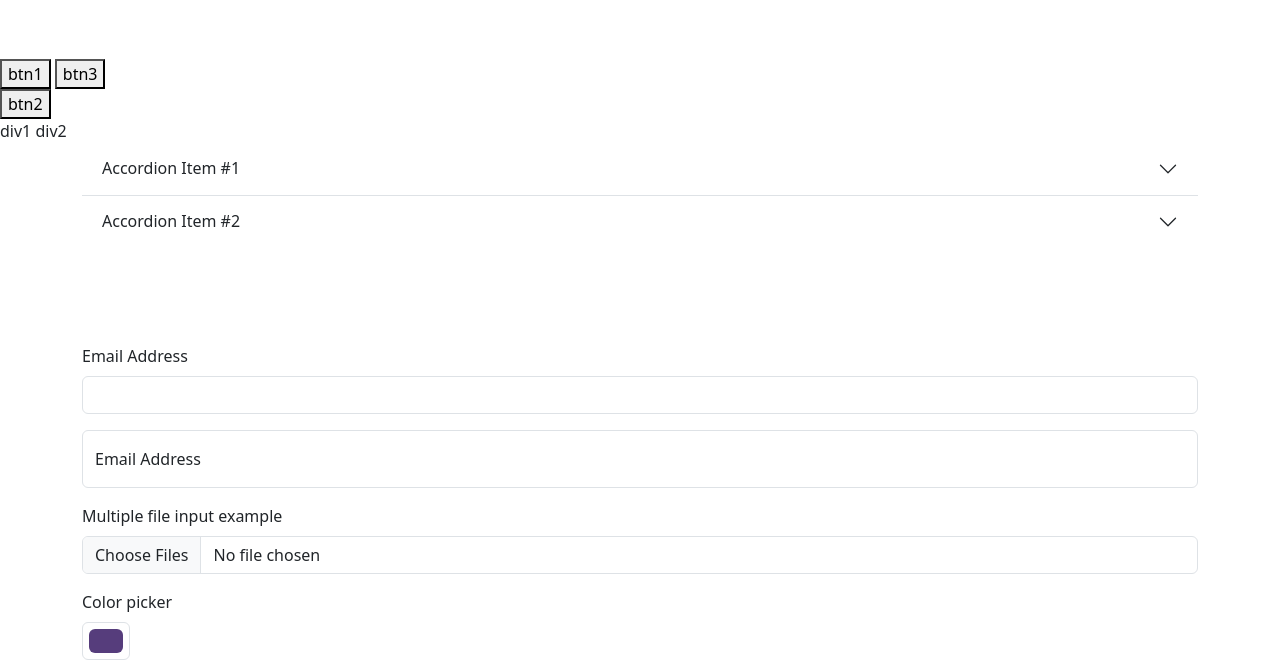
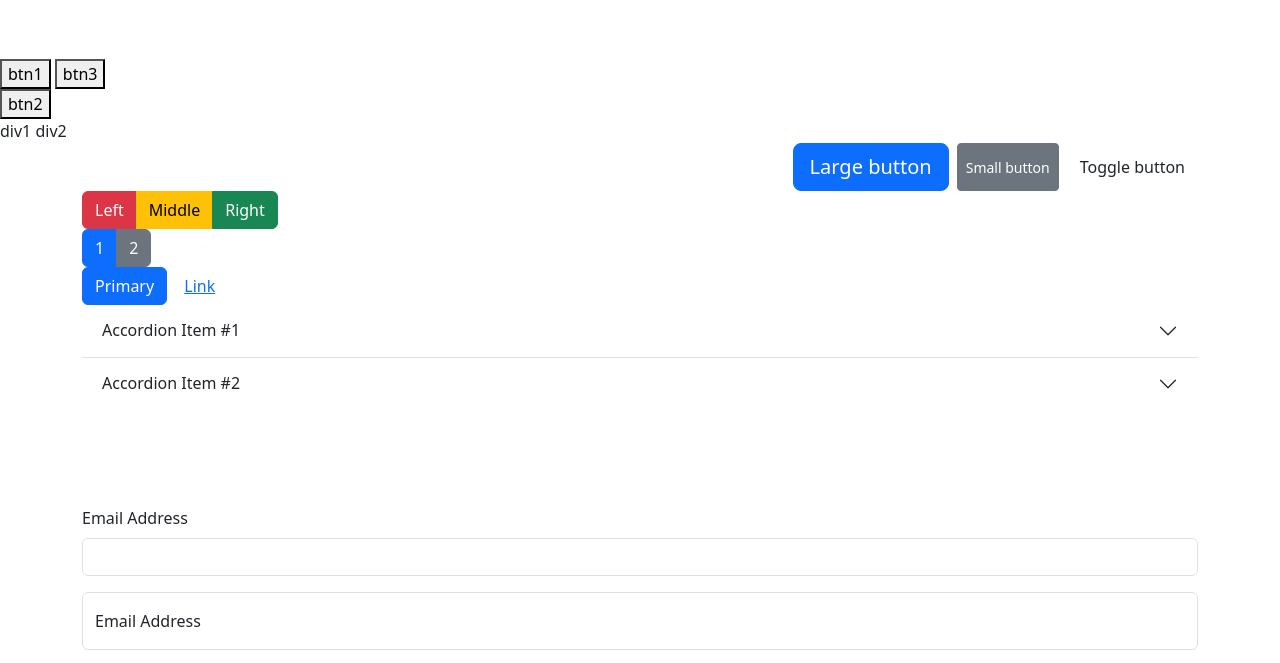
Before and after one commit to Atikul1213/JavaScriptProject, a plain HTML site: page BootStrap Anisul/Index.html in a window 1280 px wide. Shown: the part 85-748 px from the top of the page. Drawn offline with nearby package versions, Linux system fonts and the light colour scheme; files whose address does not match are found by name.

Commit message:
add button

```diff
--- a/BootStrap Anisul/Index.html
+++ b/BootStrap Anisul/Index.html
@@ -95,6 +95,36 @@
 
 
       <div class="container">
+
+
+        <div class="d-grid gap-2 d-md-flex justify-content-md-end">
+          <button type="button" class="btn btn-primary btn-lg">Large button</button>
+          <button type="button" class="btn btn-secondary btn-sm">Small button</button>
+          <button type="button" class="btn" data-bs-toggle="button">Toggle button</button>
+       </div>
+
+       <div class="btn-group" role="group" aria-label="Basic mixed styles example">
+        <button type="button" class="btn btn-danger">Left</button>
+        <button type="button" class="btn btn-warning">Middle</button>
+        <button type="button" class="btn btn-success">Right</button>
+      </div>
+
+
+      <div class="btn-toolbar" role="toolbar" aria-label="Toolbar with button groups">
+        <div class="btn-group me-2" role="group" aria-label="First group">
+            <button type="button" class="btn btn-primary">1</button>
+            <button type="button" class="btn btn-secondary">2</button>
+        </div>
+      </div>
+
+
+
+
+
+
+
+        <button type="button" class="btn btn-primary">Primary</button>
+        <button type="button" class="btn btn-link">Link</button>
 
 
 
```
Also changed, not shown: BootStrap Anisul/BootStrap/Practice.html (+44 -8 lines).
